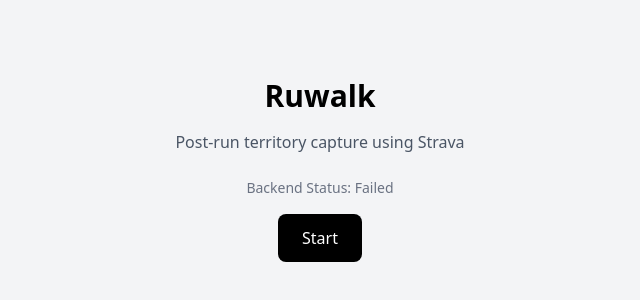
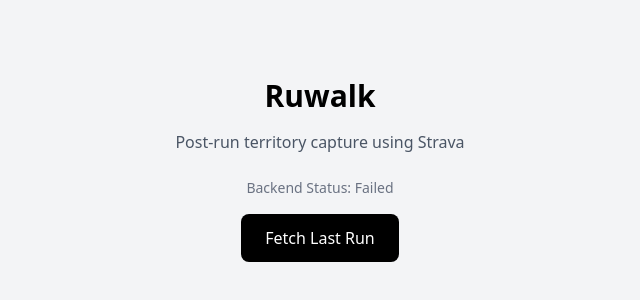
Before and after one commit to niranjanshirke11/ruwalk, a React app in the folder frontend/: page / in a window 1280 px wide. Shown: the part 230-530 px from the top of the page, without its empty margins (320-960 px from the left). Built offline with nearby package versions, Linux system fonts and the light colour scheme; no server answers; the HTML template or start-up script is replaced by a standard one.

Commit message:
Fetch latest Strava activity and display in frontend

```diff
--- a/frontend/src/App.jsx
+++ b/frontend/src/App.jsx
@@ -2,6 +2,18 @@
 
 export default function App() {
   const [status, setStatus] = useState("Checking...");
+  const [activity, setActivity] = useState(null);
+
+  async function fetchActivity() {
+    const token = prompt("Paste your Strava access token:");
+
+    const res = await fetch(
+      `http://localhost:4000/strava/latest-activity?token=${token}`
+    );
+
+    const data = await res.json();
+    setActivity(data);
+  }
 
   useEffect(() => {
     fetch("http://localhost:4000/api/status")
@@ -11,7 +23,7 @@
   }, []);
 
   return (
-    <div className="min-h-screen flex flex-col items-center justify-center bg-gray-100">
+    <div className="min-h-screen flex flex-col items-center justify-center bg-gray-100 p-4">
       <h1 className="text-3xl font-bold mb-4">Ruwalk</h1>
       <p className="text-gray-600 mb-6">
         Post-run territory capture using Strava
@@ -19,9 +31,20 @@
 
       <p className="text-sm text-gray-500 mb-4">Backend Status: {status}</p>
 
-      <button className="px-6 py-3 bg-black text-white rounded-lg">
-        Start
-      </button>
+      <div className="space-y-4 flex flex-col items-center">
+        <button
+          onClick={fetchActivity}
+          className="px-6 py-3 bg-black text-white rounded-lg"
+        >
+          Fetch Last Run
+        </button>
+
+        {activity && (
+          <pre className="mt-4 p-3 bg-white rounded-lg text-sm">
+            {JSON.stringify(activity, null, 2)}
+          </pre>
+        )}
+      </div>
     </div>
   );
 }
```
Also changed, not shown: 1 other file (tests, documents, lock files or other folders).
